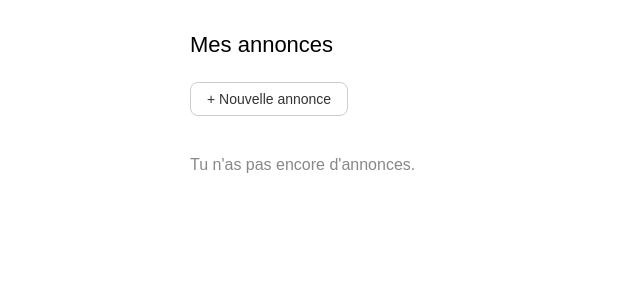
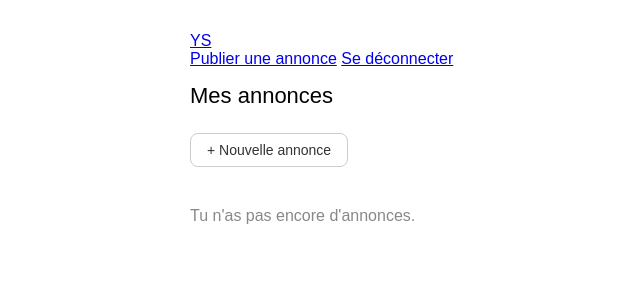
Before and after one commit to alexandreferon/Projet-DevWeb-YS, a PHP site: page /mes_annonces.php in a window 1280 px wide. Shown: the top 300 px of the page, without its empty margins (0-640 px from the left). Run offline with PHP 8.4, Linux system fonts and the light colour scheme; a user stored in the database is signed in; data comes from the database, SQL or seed files in the repository.

Commit message:
ajout de la barre de navigation dans les page mdofier

```diff
--- a/mes_annonces.php
+++ b/mes_annonces.php
@@ -56,6 +56,16 @@ $base = rtrim(dirname($_SERVER['SCRIPT_NAME']), '/') . '/';
         .btn-nouvelle:hover { background: #f5f5f5; }
     </style>
 </head>
+
+<nav class="navbar navbar-expand-lg navbar-dark ys-navbar shadow-sm">
+    <div class="container">
+        <a class="navbar-brand fw-bold" href="#">YS</a>
+        <div class="d-flex align-items-center">
+            <a href="mes_annonces.php" class="btn btn-outline-light btn-sm me-3">Publier une annonce</a>
+            <a href="deconnexion.php" class="btn btn-danger btn-sm">Se déconnecter</a>
+        </div>
+    </div>
+</nav>
 <body>
 
 <h1>Mes annonces</h1>
```
Also changed, not shown: creer_annonce.php (+9 -0 lines), modifier_annonce.php (+9 -0 lines).
